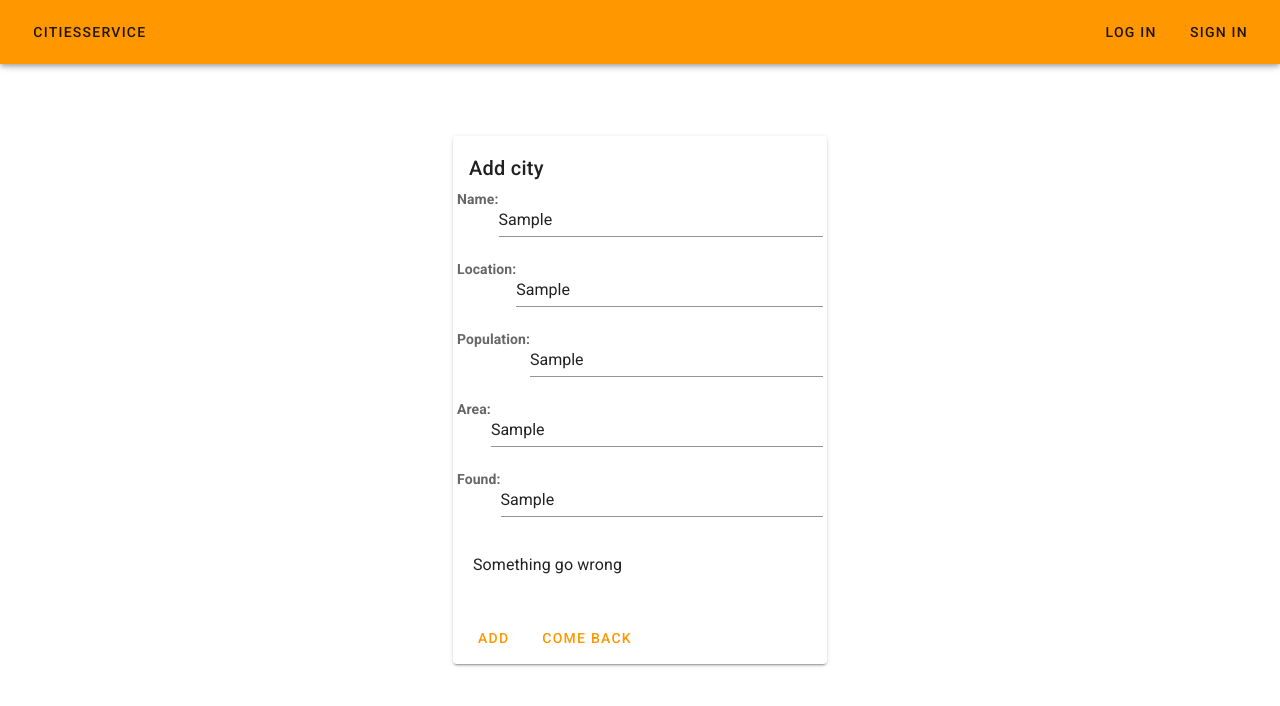
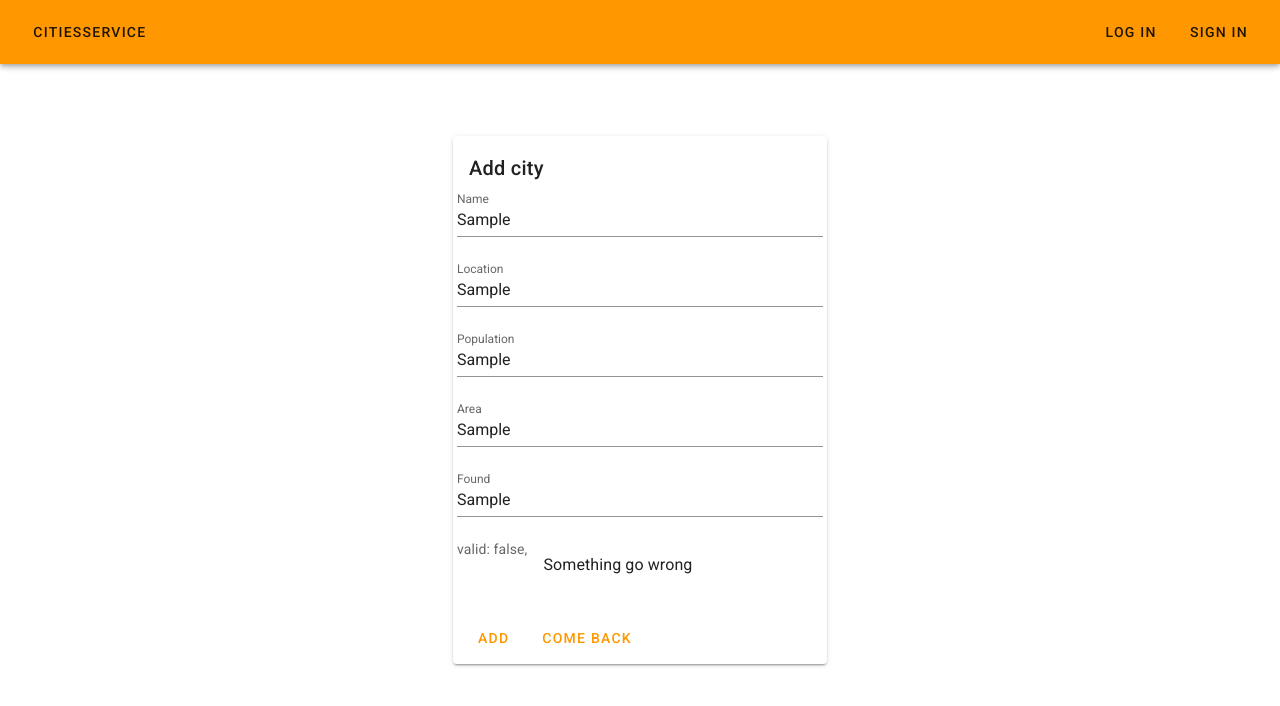
Before and after one commit to safchug/citires-vue-project, a Vue app: page /addcity in a window 1280 px wide. Both pictures are taken after typing "Sample", "Sample", "Sample", "Sample", "Sample" into the empty fields and a click on the button "ADD". Shown: the top 706 px of the page. Built offline with nearby package versions, Linux system fonts and the light colour scheme.

Commit message:
added validation

```diff
--- a/src/components/AddCityForm.vue
+++ b/src/components/AddCityForm.vue
@@ -1,28 +1,42 @@
 <template>
   <v-container >
+    <v-form v-model="valid" @submit.prevent="submit()" ref="form">
     <v-card
         class="mx-auto my-12"
         max-width="374"
     >
+
       <v-card-title>Add city</v-card-title>
       <v-card-text>
         <v-row>
-          <strong>Name: </strong><v-text-field v-model="name"></v-text-field>
+          <v-text-field v-model="name"
+          :rules="nameRules"
+          label="Name">
+          </v-text-field>
         </v-row>
         <v-row>
-          <strong>Location: </strong><v-text-field v-model="location"></v-text-field>
+          <v-text-field v-model="location"
+          :rules="locationRules" label="Location"
+          ></v-text-field>
         </v-row>
         <v-row>
-          <strong>Population: </strong><v-text-field v-model="population"></v-text-field>
+          <v-text-field v-model="population"
+          :rules="populationRules" label="Population"
+          ></v-text-field>
         </v-row>
         <v-row>
-          <strong>Area: </strong><v-text-field v-model="area"></v-text-field>
+          <v-text-field v-model="area"
+          :rules="areaRules"
+                        label="Area"
+          ></v-text-field>
         </v-row>
         <v-row>
-          <strong>Found: </strong><v-text-field v-model="found"></v-text-field>
+          <v-text-field v-model="found"
+          :rules="foundRules"
+          label="Found"></v-text-field>
         </v-row>
         <template v-if="addingStatus">
-          <v-row>
+          <v-row>valid: false,
             <v-alert
             >{{addingStatus}}</v-alert>
           </v-row>
@@ -32,7 +46,7 @@
         <v-btn
             color="orange"
             text
-            @click="add()"
+            type="submit"
         >
           Add
         </v-btn>
@@ -46,6 +60,7 @@
 
       </v-card-actions>
     </v-card>
+    </v-form>
   </v-container>
 </template>
 
@@ -54,17 +69,39 @@ import {mapActions} from "vuex";
 
 export default {
   data: ()=> ({
+    valid: false,
     name: '',
     location: '',
     population: '',
     area: '',
     found: '',
-    addingStatus: ''
+    addingStatus: '',
+    nameRules: [
+        v => v.trim().length > 0 || 'Name is required'
+    ],
+    locationRules: [
+      v => v.trim().length > 0 || 'Location is required'
+    ],
+    populationRules: [
+      v => v.trim().length > 0 || 'Population is required'
+    ],
+    areaRules: [
+      v => v.trim().length > 0 || 'Area is required'
+    ],
+    foundRules: [
+       v => v.trim().length > 0 || 'Found is required'
+    ]
   }),
   computed: {
   },
   methods: {
     ...mapActions(['addCity']),
+    submit(){
+      this.$refs.form.validate();
+      if(this.valid) {
+        this.add();
+      }
+    },
     async add() {
       let city ={};
       city.name = this.name;
```
